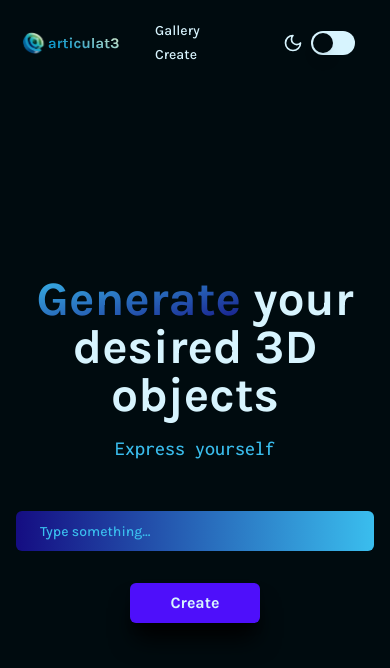
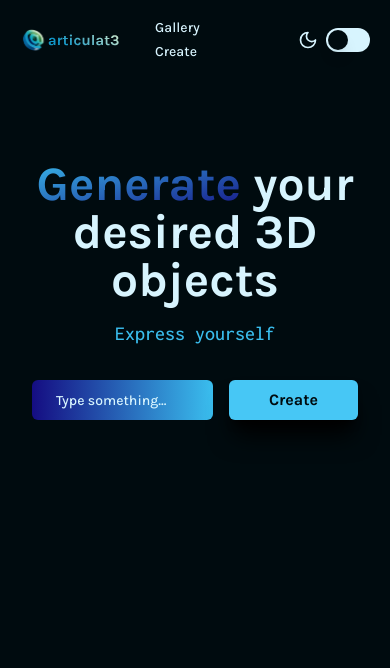
Before and after one commit to steven-mathew/articulat3-mirror, a React (Vite) app in the folder client/: page / in a window 390 px wide. Shown: the top 668 px of the page. Built offline with nearby package versions, Linux system fonts and the light colour scheme.

Commit message:
feat: ObjectCard (#45)
* Create ObjectCard component

* Fix responsiveness of ObjectCard

* Fix long prompt issues

* Disable download button when generating

* Update accent colur

* Change placeholder text  colour in input

* Clean up Create page and en.json

```diff
--- a/client/src/components/Header/Header.tsx
+++ b/client/src/components/Header/Header.tsx
@@ -14,7 +14,7 @@ export function Header() {
   const [isLightMode, setIsLightMode] = useState(theme === 'light');
 
   return (
-    <header className="container h-24 px-5 m-auto sm:px-6 md:px-20 max-w-screen-xl">
+    <header className="container h-20 px-5 m-auto sm:px-6 md:px-20 max-w-screen-xl">
       <nav
         className="flex justify-between items-center h-full mt-auto text-sm space-x-6 sm:space-x-0 md:justify-between"
         aria-label="Main Navigation"
@@ -38,7 +38,7 @@ export function Header() {
           label={
             isLightMode ? Strings.Global.lightMode : Strings.Global.darkMode
           }
-          className="flex items-center w-32 justify-center space-x-2 md:space-x-4"
+          className="flex items-center justify-end w-32 space-x-2 md:space-x-4"
         />
       </nav>
     </header>
--- /dev/null
+++ b/client/src/components/ObjectCard/ObjectCard.tsx
@@ -0,0 +1,42 @@
+import React from 'react';
+
+import { Card, CardHeader, CardTitle, CardContent } from '../ui/card';
+import { ExportDropdownMenu } from '../ExportDropdownMenu';
+
+import loadingGIF from '@/assets/loading.gif';
+import { cn } from '@/lib/cn';
+
+interface Props {
+  isGenerating: boolean;
+  prompt: string;
+  img: string;
+  className?: string;
+}
+
+export function ObjectCard({
+  isGenerating,
+  prompt,
+  img,
+  className,
+  ...props
+}: Props) {
+  return (
+    <Card className={cn('md:w-[380px] w-[240px] ', className)} {...props}>
+      <CardHeader>
+        <CardTitle>{prompt}</CardTitle>
+        {!isGenerating && <ExportDropdownMenu />}
+      </CardHeader>
+      <CardContent>
+        <div className="rounded-md border">
+          {isGenerating ? (
+            <div className="md:h-[380px] h-[240px] flex items-center justify-center">
+              <img src={loadingGIF} className="h-12 w-12" alt="Loading" />
+            </div>
+          ) : (
+            <img src={img} alt="Sample dog PNG" />
+          )}
+        </div>
+      </CardContent>
+    </Card>
+  );
+}
--- /dev/null
+++ b/client/src/components/ObjectCard/index.ts
@@ -0,0 +1 @@
+export * from './ObjectCard';
--- a/client/src/components/Page/Page.tsx
+++ b/client/src/components/Page/Page.tsx
@@ -11,7 +11,7 @@ export function Page() {
     <div className="h-screen flex flex-col items-center justify-center">
       <ThemeProvider defaultTheme="dark" storageKey="vite-ui-theme">
         <Header />
-        <div className="h-full flex flex-col items-center justify-center px-4 lg:px-0">
+        <div className="container max-w-screen-xl flex-1 overflow-y-auto scrollbar-hide w-screen m-auto px-8 md:px-28">
           <Outlet /> {/* Renders child routes */}
         </div>
       </ThemeProvider>
--- a/client/src/components/ui/button.tsx
+++ b/client/src/components/ui/button.tsx
@@ -14,7 +14,7 @@ const buttonVariants = cva(
         // destructive:
         //   'bg-destructive text-destructive-foreground hover:bg-destructive/90',
         outline:
-          'rounded-full bg-card text-card-foreground shadow-lg shadow-shadow hover:shadow-inner',
+          'rounded-full bg-background text-background-foreground shadow-lg shadow-shadow hover:shadow-inner',
         secondary: 'bg-card text-card-foreground shadow-xl hover:shadow-inner',
         // ghost: 'hover:bg-accent hover:text-accent-foreground',
         // link: 'text-primary underline-offset-4 hover:underline',
--- /dev/null
+++ b/client/src/components/ui/card.tsx
@@ -0,0 +1,86 @@
+import * as React from 'react';
+
+import { cn } from '@/lib/cn';
+
+const Card = React.forwardRef<
+  HTMLDivElement,
+  React.HTMLAttributes<HTMLDivElement>
+>(({ className, ...props }, ref) => (
+  <div
+    ref={ref}
+    className={cn(
+      'rounded-lg border bg-card text-card-foreground shadow-sm',
+      className,
+    )}
+    {...props}
+  />
+));
+Card.displayName = 'Card';
+
+const CardHeader = React.forwardRef<
+  HTMLDivElement,
+  React.HTMLAttributes<HTMLDivElement>
+>(({ className, ...props }, ref) => (
+  <div
+    ref={ref}
+    className={cn(
+      'flex flex-row justify-between items-center gap-x-2 px-4 md:px-6 py-4',
+      className,
+    )}
+    {...props}
+  />
+));
+CardHeader.displayName = 'CardHeader';
+
+const CardTitle = React.forwardRef<
+  HTMLParagraphElement,
+  React.HTMLAttributes<HTMLHeadingElement>
+>(({ className, ...props }, ref) => (
+  <h4
+    ref={ref}
+    className={cn('leading-none tracking-tight w-44 md:w-72', className)}
+    {...props}
+  />
+));
+CardTitle.displayName = 'CardTitle';
+
+const CardDescription = React.forwardRef<
+  HTMLParagraphElement,
+  React.HTMLAttributes<HTMLParagraphElement>
+>(({ className, ...props }, ref) => (
+  <p
+    ref={ref}
+    className={cn('text-sm text-muted-foreground', className)}
+    {...props}
+  />
+));
+CardDescription.displayName = 'CardDescription';
+
+const CardContent = React.forwardRef<
+  HTMLDivElement,
+  React.HTMLAttributes<HTMLDivElement>
+>(({ className, ...props }, ref) => (
+  <div ref={ref} className={cn('pt-0', className)} {...props} />
+));
+CardContent.displayName = 'CardContent';
+
+const CardFooter = React.forwardRef<
+  HTMLDivElement,
+  React.HTMLAttributes<HTMLDivElement>
+>(({ className, ...props }, ref) => (
+  <div
+    ref={ref}
+    className={cn('flex items-center p-6 pt-0', className)}
+    {...props}
+  />
+));
+CardFooter.displayName = 'CardFooter';
+
+export {
+  Card,
+  CardHeader,
+  CardFooter,
+  CardTitle,
+  CardDescription,
+  CardContent,
+};
--- a/client/src/components/ui/input.tsx
+++ b/client/src/components/ui/input.tsx
@@ -11,7 +11,7 @@ const Input = React.forwardRef<HTMLInputElement, InputProps>(
       <input
         type={type}
         className={cn(
-          'flex h-10 w-full rounded-md border-input gradient-background px-6 py-2 text-sm ring-offset-background file:border-0 file:bg-transparent file:text-sm file:font-medium placeholder:text-primary focus-visible:outline-none focus-visible:ring-2 focus-visible:ring-ring focus-visible:ring-offset-2 disabled:cursor-not-allowed disabled:opacity-60',
+          'flex h-10 w-full rounded-md border-input gradient-background px-6 py-2 text-sm ring-offset-background file:border-0 file:bg-transparent file:text-sm file:font-medium placeholder:text-foreground focus-visible:outline-none focus-visible:ring-2 focus-visible:ring-ring focus-visible:ring-offset-2 disabled:cursor-not-allowed disabled:opacity-60',
           className,
         )}
         ref={ref}
--- a/client/src/locales/en.json
+++ b/client/src/locales/en.json
@@ -1,8 +1,6 @@
 {
   "Create": {
-    "creationMessageLoading": "Generating object from prompt: \"{0}\"",
     "inputPlaceholder": "Type something...",
-    "objectGeneratedMessage": "Object generated from prompt: \"{0}\"",
     "subtitle": "Express yourself",
     "titleGradient": "Generate ",
     "titleNonGradient": "your desired 3D objects"
--- a/client/src/pages/App.tsx
+++ b/client/src/pages/App.tsx
@@ -7,7 +7,6 @@ import { CTAButton } from '@/components/CTAButton';
 import { SearchBar } from '@/components/SearchBar';
 import { Create } from '@/pages/Create';
 import Strings from '@/locales/en.json';
-import { ExportDropdownMenu } from '@/components/ExportDropdownMenu';
 
 export function App() {
   return (
@@ -44,7 +43,6 @@ function Gallery() {
         enterOnChange={() => {}}
         placeholder={Strings.Gallery.search}
       />
-      <ExportDropdownMenu />
     </div>
   );
 }
--- a/client/src/pages/Create/Create.tsx
+++ b/client/src/pages/Create/Create.tsx
@@ -1,14 +1,14 @@
 import React, { useCallback, useMemo, useState } from 'react';
 
 // eslint-disable-next-line import/extensions
-import SampleGIF from '@/assets/sample.gif';
 import { Title } from '@/components/Title';
 import { Subtitle } from '@/components/Subtitle';
 import { InputBar } from '@/components/InputBar';
 import Strings from '@/locales/en.json';
-import { interpolate } from '@/lib/string-utils';
 import { Button } from '@/components/ui/button';
 import { AlertDialog } from '@/components/AlertDialog/AlertDialog';
+import { ObjectCard } from '@/components/ObjectCard';
+import Dog from '@/assets/dog.png';
 
 export function Create() {
   const [inputValue, setInputValue] = useState('');
@@ -71,58 +71,35 @@ export function Create() {
   }, [isGenerating, hasGenerated]);
 
   return (
-    <main className="flex flex-col items-center justify-center">
-      <div className="flex flex-col items-center gap-y-4">
-        {!hasSubmittedPrompt ? (
-          <>
-            <div className="inline-flex items-center gap-x-4">
+    <main className="h-full flex flex-col">
+      <div
+        className={
+          hasSubmittedPrompt
+            ? 'mt-4 flex flex-col items-center justify-center gap-y-8'
+            : 'mt-20 flex flex-col items-center justify-center gap-y-8'
+        }
+      >
+        {!hasSubmittedPrompt && (
+          <div className="flex flex-col items-center justify-center gap-y-4">
+            <div className="inline-flex items-center">
               <Title
                 className="text-center"
                 gradientText={Strings.Create.titleGradient}
                 text={Strings.Create.titleNonGradient}
               />
             </div>
-            <div className="inline-flex items-center gap-x-4">
+            <div className="inline-flex items-center">
               <Subtitle text={Strings.Create.subtitle} />
             </div>
-          </>
-        ) : (
-          <></>
-        )}
-        <div className="flex flex-col w-full items-center gap-y-8 py-8">
-          {/* TODO: temporary, will be moved to object card later */}
-          {isGenerating && (
-            <div className="inline-flex items-center gap-x-4">
-              <h3 className="text-center">
-                {interpolate(
-                  Strings.Create.creationMessageLoading,
-                  submittedPrompt,
-                )}
-              </h3>
           </div>
         )}
-
-          {/* TODO: temporary, for showing when object is complete */}
-          {hasGenerated && (
-            <div className="inline-flex items-center gap-x-4">
-              <h3 className="text-center">
-                {interpolate(
-                  Strings.Create.objectGeneratedMessage,
-                  submittedPrompt,
-                )}
-              </h3>
-            </div>
-          )}
-
-          <div className="w-full inline-flex items-center gap-x-4">
+        <div className="flex items-center justify-center gap-x-4 w-full">
           <InputBar
             value={inputValue}
             onChange={handleInputChange}
             enterOnChange={() => onSubmitPrompt(false)}
             placeholder={Strings.Create.inputPlaceholder}
           />
-          </div>
-          <div className="inline-flex items-center gap-x-4">
           <Button onClick={() => onSubmitPrompt(false)}>
             {Strings.Global.create}
           </Button>
@@ -136,10 +113,13 @@ export function Create() {
             secondaryButtonText={Strings.Global.goBack}
           />
         </div>
-        </div>
-        {(isGenerating || hasGenerated) && (
+        {hasSubmittedPrompt && (
           <div className="inline-flex items-center gap-x-4 py-4">
-            <img src={SampleGIF} alt="Sample GIF" />
+            <ObjectCard
+              isGenerating={isGenerating}
+              prompt={submittedPrompt}
+              img={Dog}
+            />
           </div>
         )}
       </div>
--- a/client/src/styles/globals.css
+++ b/client/src/styles/globals.css
@@ -42,8 +42,9 @@
     --secondary: 244 82% 28%;
     --secondary-foreground: 196 84% 58%;
 
-    --accent: 256 96% 52%;
-    --accent-foreground: 195 95% 92%;
+    /* --accent: 256 96% 52%; */
+    --accent: 196 90% 62%;
+    --accent-foreground: 196 100% 3%;
 
     --border: 217.2 32.6% 17.5%;
     --input: 217.2 32.6% 17.5%;
@@ -69,6 +70,9 @@
   h3 {
     @apply text-xl font-mono text-primary;
   }
+  h4 {
+    @apply text-lg font-sans font-medium;
+  }
   .gradient-background {
     @apply bg-gradient-to-r from-secondary to-primary;
   }
--- a/client/tailwind.config.js
+++ b/client/tailwind.config.js
@@ -1,4 +1,7 @@
 /** @type {import('tailwindcss').Config} */
+
+const plugin = require('tailwindcss/plugin');
+
 module.exports = {
   darkMode: ['class'],
   content: [
@@ -81,5 +84,23 @@ module.exports = {
       },
     },
   },
-  plugins: [require('tailwindcss-animate')],
+  plugins: [
+    require('tailwindcss-animate'),
+    plugin(function ({ addUtilities }) {
+      addUtilities({
+        '.scrollbar-hide': {
+          /* IE and Edge */
+          '-ms-overflow-style': 'none',
+
+          /* Firefox */
+          'scrollbar-width': 'none',
+
+          /* Safari and Chrome */
+          '&::-webkit-scrollbar': {
+            display: 'none',
+          },
+        },
+      });
+    }),
+  ],
 };
```
Also changed, not shown: client/src/assets/dog.png (added), client/src/assets/loading.gif (added). Lines whose indentation alone changed are shown as unchanged.
